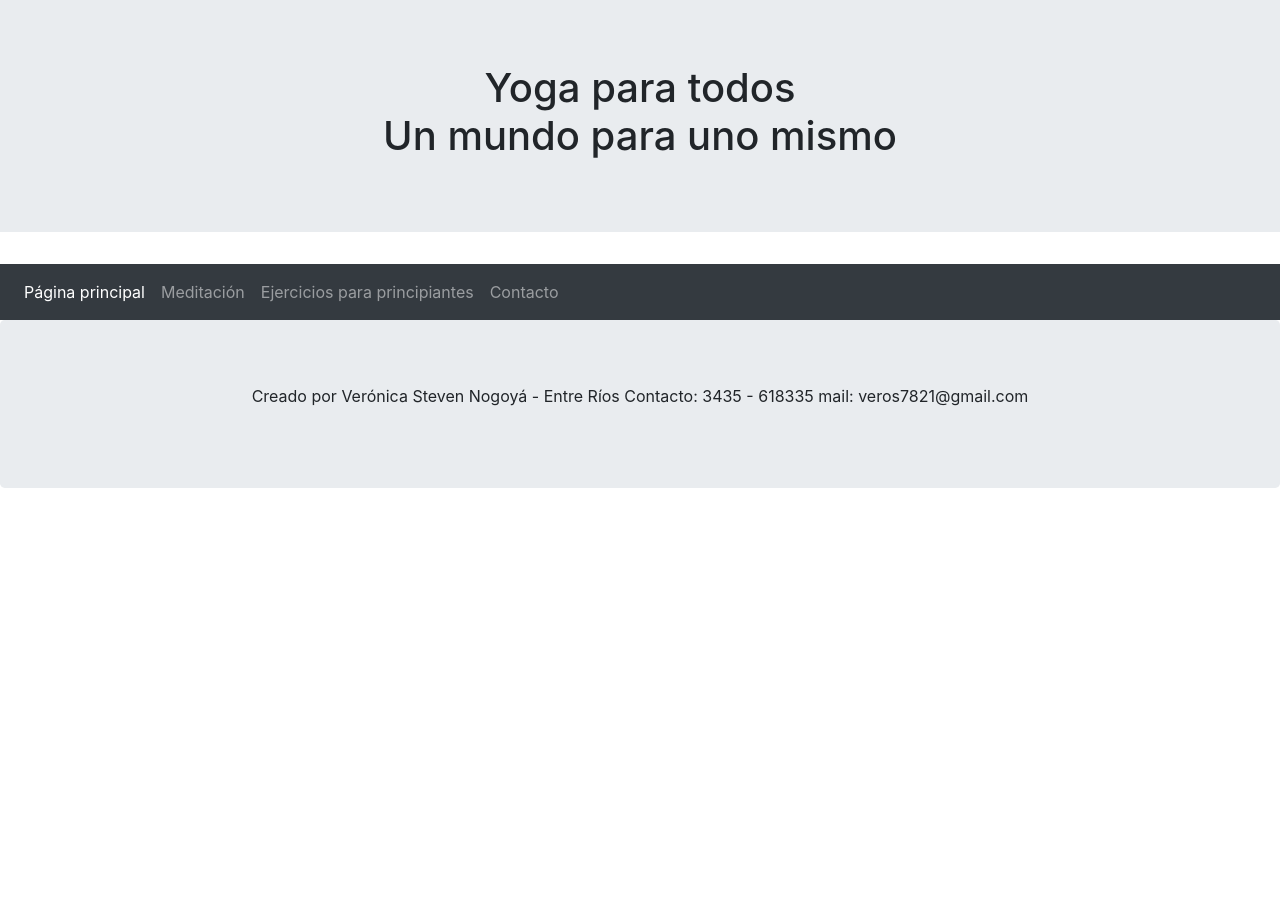
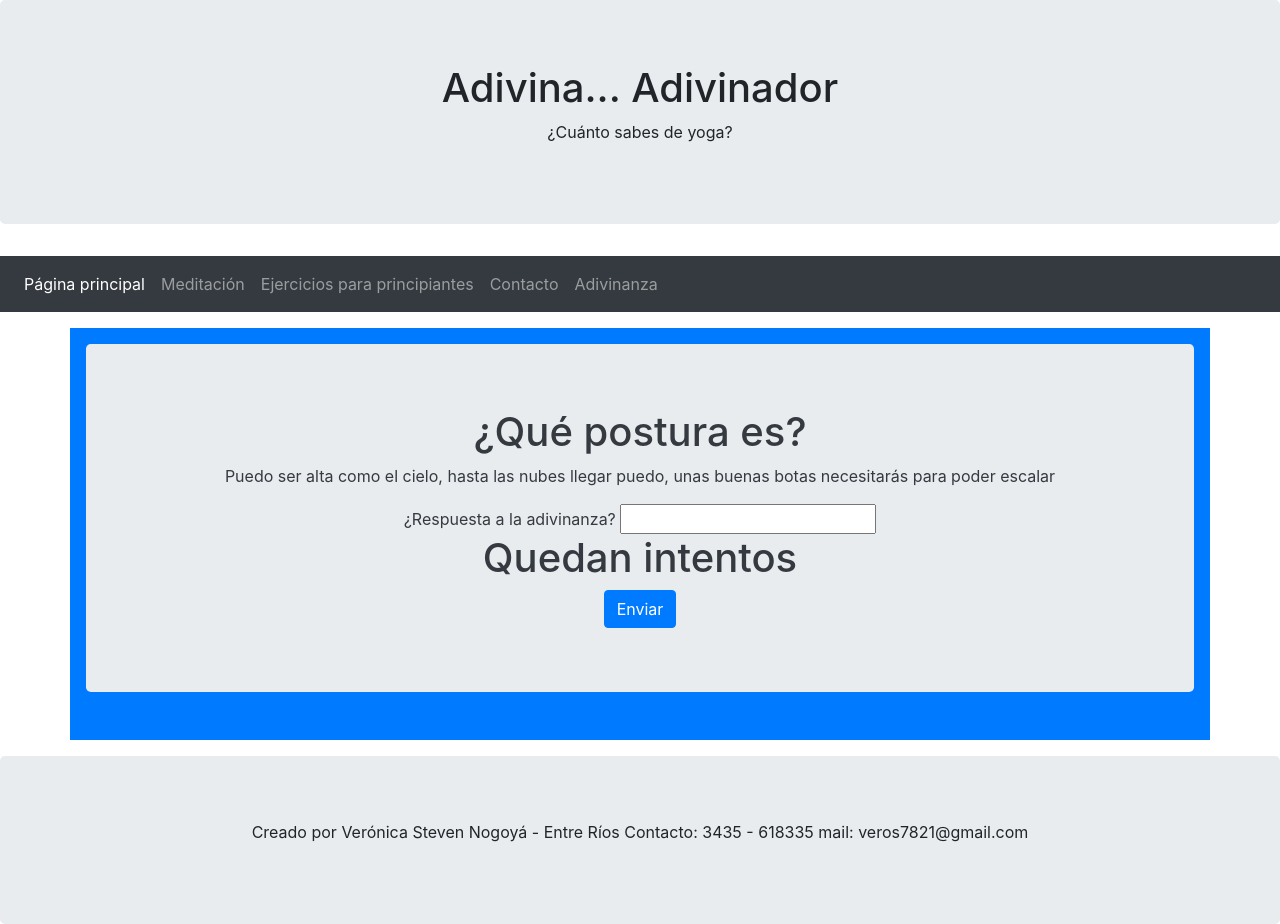
Before and after one commit to veros7821/yogahoy, a plain HTML site: page adivinanza.html in a window 1280 px wide. Before the commit the page ends 800 px from the top, so only its background shows below. Drawn offline with nearby package versions, Linux system fonts and the light colour scheme.

Commit message:
Adivinanza terminado

```diff
--- a/adivinanza.html
+++ b/adivinanza.html
@@ -10,12 +10,13 @@
   <script src="https://cdnjs.cloudflare.com/ajax/libs/popper.js/1.16.0/umd/popper.min.js"></script>
   <script src="https://maxcdn.bootstrapcdn.com/bootstrap/4.5.2/js/bootstrap.min.js"></script>
 
-  <div class="jumbotron jumbotron-fluid">
-    <div class="container-fluid">
-      <h1 align="center"> Yoga para todos </br>
-        Un mundo para uno mismo</h1>
-    </div>
+
+
+  <div class="jumbotron text-center">
+    <h1>Adivina... Adivinador</h1>
+    <p>¿Cuánto sabes de yoga?</p>
   </div>
+
   <nav class="navbar navbar-expand-sm bg-dark navbar-dark">
     <ul class="navbar-nav">
       <li class="nav-item active">
@@ -30,13 +31,31 @@
       <li class="nav-item">
         <a class="nav-link" href="contacto.html">Contacto</a>
       </li>
+      <li class="nav-item">
+        <a class="nav-link" href="adivinanza.html">Adivinanza</a>
+      </li>
     </ul>
   </nav>
 </head>
 
-<body>
 
 
+<body>
+  <div class="container p-3 my-3 bg-primary text-dark">
+    <div class="jumbotron text-center">
+      <h1>¿Qué postura es?</h1>
+      <p>Puedo ser alta como el cielo,
+        hasta las nubes llegar puedo,
+        unas buenas botas necesitarás
+        para poder escalar</p>
+      ¿Respuesta a la adivinanza? <input type="text" name="intento1" id="intento1" value="" required><br>
+      <h1> Quedan <span id="restar"></span> intentos</h1>
+      <button type="button" class="btn btn-primary" id="boton" onclick="mostrarDatos()">Enviar</button>
+    </div>
+  </div>
+
+
+  <script src="script.js"></script>
 
 </body>
 <div class="jumbotron text-center" style="margin-bottom:0">
--- a/script.js
+++ b/script.js
@@ -1,4 +1,37 @@
-function primerIntento(){
 
 
+
+function mostrarDatos() {
+
+    var contador = 0;
+    const total = 4;
+    document.getElementById("boton").onclick = function () {
+        var respuesta = document.getElementById("intento1").value;
+        contador++;
+        var resta = (total - contador);
+
+        document.getElementById("restar").innerHTML = resta;
+
+        if (respuesta == "montaña") {
+            alert("La respuesta es acertada");
+            window.location.reload();
+        } else {
+            if (contador == 2) {
+                alert("Hay más altas o más bajas");
+                return false;
+            } else if (contador == 3) {
+                alert("Manos y pies quedan el piso");
+                return false;
+            } else if (contador == 4) {
+                alert("El resultado es MONTAÑA");
+
+                return;
+            }
+
+
+
+        }
+
+        event.preventDefault();
+    }
 }
```
Also changed, not shown: contacto.html (+7 -2 lines), ejercicios.html (+5 -2 lines), index.html (+6 -4 lines), meditacion.html (+4 -1 lines).
